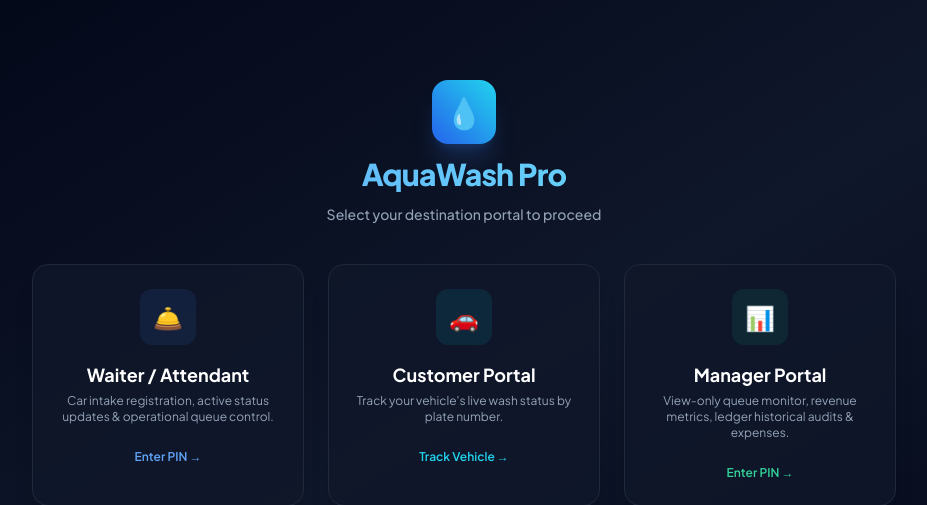
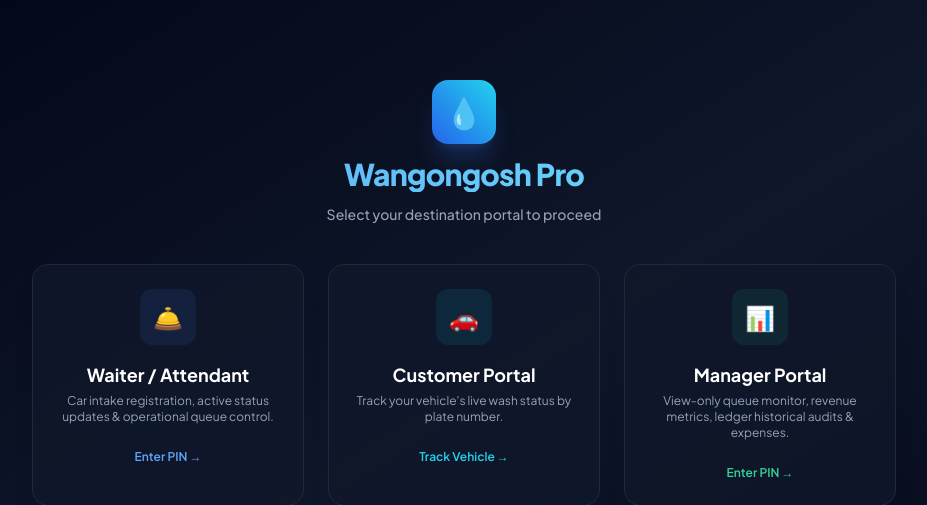
Before and after one commit to wangongo-stack/aquawash-pro, a Flask app: page / in a window 1280 px wide. Shown: the top 505 px of the page, without its empty margins (176-1103 px from the left). Run offline with Flask 3, Linux system fonts and the light colour scheme; parts of the project's set-up code (start-up, migrations or seed data) failed here and were passed over; some libraries are stand-ins or nearby versions.

Commit message:
Update application code

```diff
--- a/app.py
+++ b/app.py
@@ -11,6 +11,7 @@ load_dotenv()
 
 app = Flask(__name__)
 app.secret_key = os.environ.get('SECRET_KEY', 'default_fallback_key')
+app.config['APP_NAME'] = 'Wangongosh Pro'
 
 DATABASE_URL = os.environ.get('DATABASE_URL')
 DEFAULT_PIN_WAITER = os.environ.get('PIN_WAITER', '1234')
@@ -24,6 +25,10 @@ class CustomJSONProvider(DefaultJSONProvider):
 
 app.json_provider_class = CustomJSONProvider
 app.json = CustomJSONProvider(app)
+
+@app.context_processor
+def inject_app_name():
+    return dict(app_name=app.config['APP_NAME'])
 
 @contextmanager
 def get_db_cursor(commit=False):
--- a/templates/index.html
+++ b/templates/index.html
@@ -18,7 +18,7 @@
             <div class="w-16 h-16 rounded-2xl bg-gradient-to-tr from-blue-600 to-cyan-400 flex items-center justify-center text-3xl mx-auto shadow-xl shadow-blue-500/20">
                 💧
             </div>
-            <h1 class="text-3xl font-extrabold tracking-tight bg-gradient-to-r from-blue-400 to-cyan-300 bg-clip-text text-transparent">AquaWash Pro</h1>
+            <h1 class="text-3xl font-extrabold tracking-tight bg-gradient-to-r from-blue-400 to-cyan-300 bg-clip-text text-transparent">Wangongosh Pro</h1>
             <p class="text-sm font-medium text-slate-400">Select your destination portal to proceed</p>
         </div>
 
@@ -68,7 +68,7 @@
                     💧
                 </div>
                 <div>
-                    <h1 class="text-2xl font-extrabold tracking-tight bg-gradient-to-r from-blue-400 to-cyan-300 bg-clip-text text-transparent">AquaWash Pro</h1>
+                    <h1 class="text-2xl font-extrabold tracking-tight bg-gradient-to-r from-blue-400 to-cyan-300 bg-clip-text text-transparent">Wangongosh Pro</h1>
                     <p id="portal-badge" class="text-xs font-semibold text-blue-400">Dashboard</p>
                 </div>
             </div>
```
